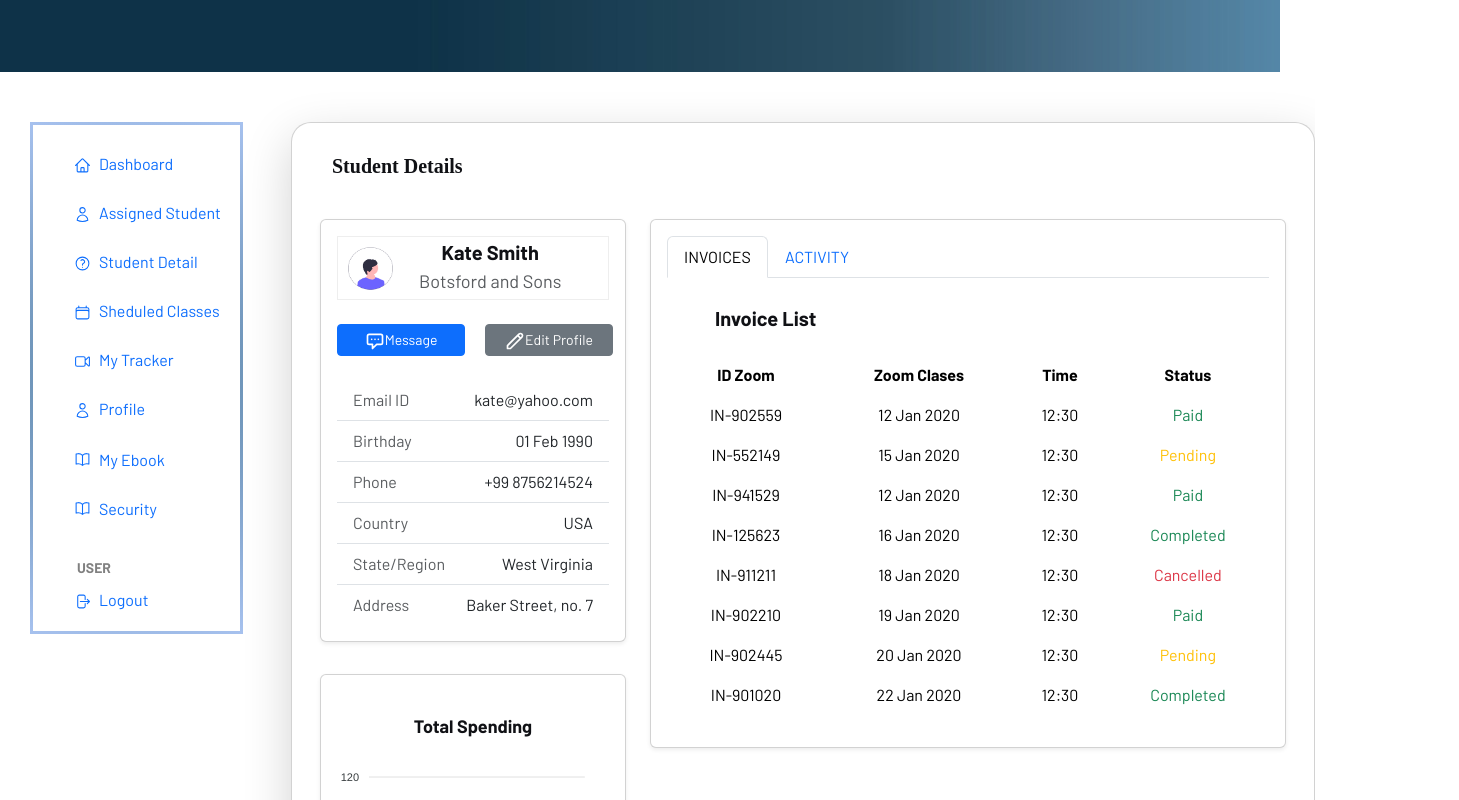
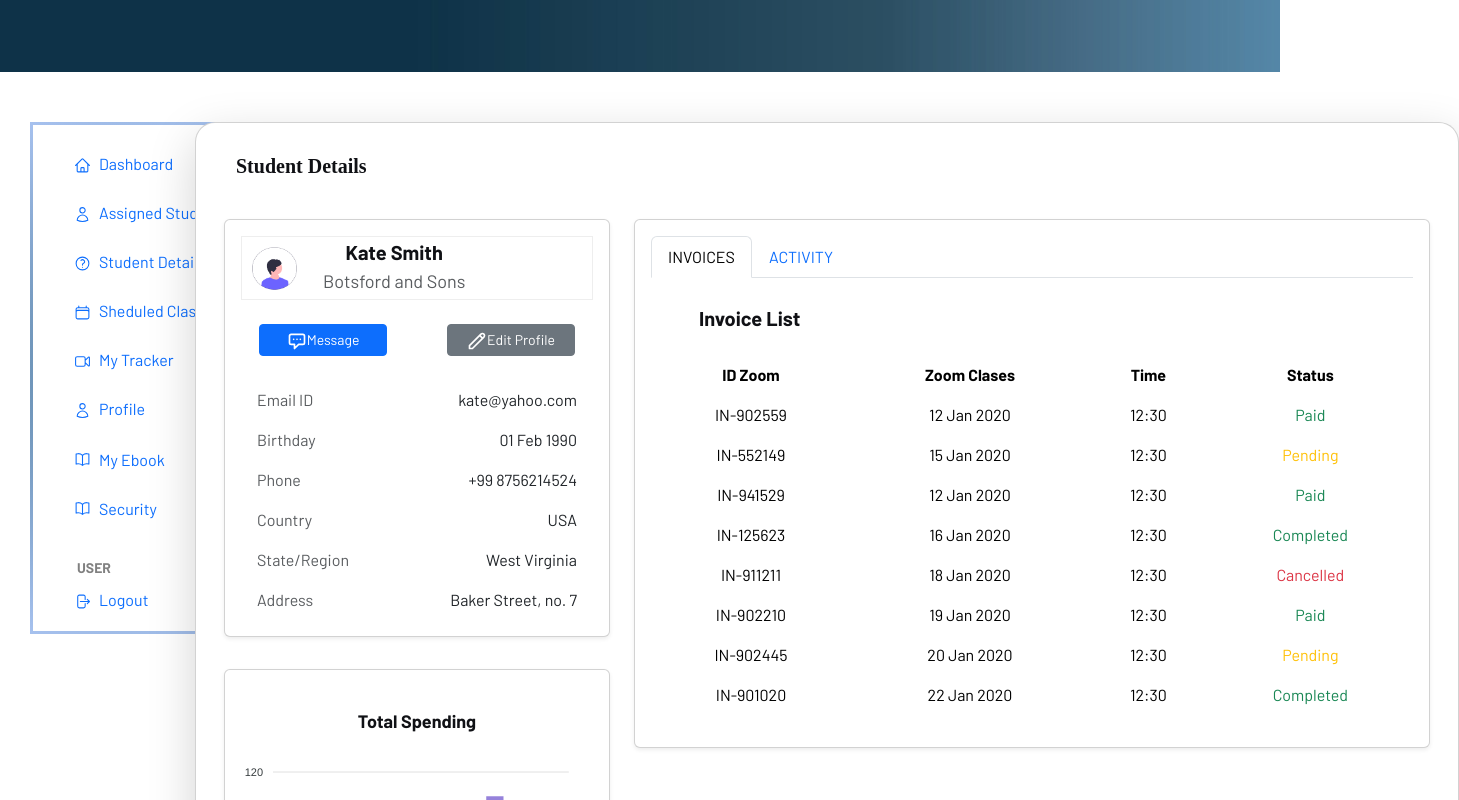
Before and after one commit to kinetic4/Lms-new-teacher-landing-page, a React (Create React App) app: page /Student-details in a window 1280 px wide. Shown: the part 380-1180 px from the top of the page, 1459 px wide, since content can reach past the window. Built offline with nearby package versions, Linux system fonts and the light colour scheme.

Commit message:
small changes

```diff
--- a/src/Dashboard/DashboardPage.jsx
+++ b/src/Dashboard/DashboardPage.jsx
@@ -1,16 +1,14 @@
-import React, {useState} from 'react'
-import { Col, Container, Row, Card, Table } from 'react-bootstrap'
+import React, { useEffect, useState } from 'react';
+import { Col, Container, Row, Card, Table } from 'react-bootstrap';
 import { FontAwesomeIcon } from '@fortawesome/react-fontawesome';
 import { faAward, faBook, faDollar, faGift, faTv, faUsers } from '@fortawesome/free-solid-svg-icons';
+import CountUp from 'react-countup';
 import './DashboardHover.css';
-import styles from './Responsive.module.css'
-import './BadgeStyle.css'
-import { icon } from '@fortawesome/fontawesome-svg-core';
+import styles from './Responsive.module.css';
+import './BadgeStyle.css';
 
 const DashboardPage = () => {
-
-
-  const data = [
+  const initialData = [
     { value: 30, text: 'ENROLLED COURSES', color: '#2f57ef21', textColor: '#2f57ef', icon: faBook, marginBottom: '1rem'},
     { value: 10, text: 'ACTIVE COURSES', color: '#b966e721', textColor: '#b966e7', icon: faTv, marginBottom: '1rem'},
     { value: 7, text: 'COMPLETED COURSES', color: '#80008021', marginBottom: '1rem', icon: faAward, textColor: 'purple' },
@@ -19,17 +17,25 @@ const DashboardPage = () => {
     { value: 25000, text: 'TOTAL EARNINGS', color: '#ff8f3c10', marginBottom: '1rem', icon: faDollar, textColor: '#ff8f3c' },
   ];
 
+  const [data, setData] = useState(initialData);
+
+  useEffect(() => {
+    const timeout = setTimeout(() => {
+      setData(initialData);
+    }, 1000);
+    return () => clearTimeout(timeout);
+  }, []);
 
   const orders = [
-    {  courseName: 'App Development', enrolled: '50', price: '$100.99', status: 'Success' },
-    {  courseName: 'Graphic', enrolled: '40', price: '$200.99', status: 'Processing' },
-    {  courseName: 'Graphic', enrolled: '30', price: '$200.99', status: 'On Hold' },
-    {  courseName: 'Application', enrolled: '40', price: '$200.99', status: 'Canceled' },
-    {  courseName: 'App Development', enrolled: '60', price: '$100.99', status: 'Success' },
-    {  courseName: 'Graphic', enrolled: '30', price: '$200.99', status: 'Processing' },
-    {  courseName: 'Graphic', enrolled: '40', price: '$200.99', status: 'On Hold' },
-    {  courseName: 'Application', enrolled: '20', price: '$200.99', status: 'Canceled' },
-    {  courseName: 'App Development', enrolled: '10', price: '$100.99', status: 'Success' },
+    { courseName: 'App Development', enrolled: '50', price: '$100.99', status: 'Success' },
+    { courseName: 'Graphic', enrolled: '40', price: '$200.99', status: 'Processing' },
+    { courseName: 'Graphic', enrolled: '30', price: '$200.99', status: 'On Hold' },
+    { courseName: 'Application', enrolled: '40', price: '$200.99', status: 'Canceled' },
+    { courseName: 'App Development', enrolled: '60', price: '$100.99', status: 'Success' },
+    { courseName: 'Graphic', enrolled: '30', price: '$200.99', status: 'Processing' },
+    { courseName: 'Graphic', enrolled: '40', price: '$200.99', status: 'On Hold' },
+    { courseName: 'Application', enrolled: '20', price: '$200.99', status: 'Canceled' },
+    { courseName: 'App Development', enrolled: '10', price: '$100.99', status: 'Success' },
   ];
 
   const badge1 = {
@@ -42,7 +48,7 @@ const DashboardPage = () => {
     verticalAlign: 'baseline',
     whiteSpace: 'nowrap',
     borderRadius: '.25rem'
-}
+  };
 
   const badge2 = {
     display: 'inline-block',
@@ -54,7 +60,7 @@ const badge2 = {
     verticalAlign: 'baseline',
     whiteSpace: 'nowrap',
     borderRadius: '.25rem'
-}
+  };
 
   const badge3 = {
     display: 'inline-block',
@@ -66,7 +72,7 @@ const badge3 = {
     verticalAlign: 'baseline',
     whiteSpace: 'nowrap',
     borderRadius: '.25rem'
-}
+  };
 
   const badge4 = {
     display: 'inline-block',
@@ -78,8 +84,7 @@ const badge4 = {
     verticalAlign: 'baseline',
     whiteSpace: 'nowrap',
     borderRadius: '.25rem'
-}
-
+  };
 
   const heading = {
     display: 'flex',
@@ -90,8 +95,7 @@ const heading = {
     position: 'absolute',
     left: '20px',
     right: '0',
-}
-
+  };
 
   const getStatusBadge = (status) => {
     switch (status) {
@@ -118,11 +122,10 @@ const getStatusBadge = (status) => {
               <Card className='card-hover' style={{
                 backgroundColor: item.color,
                 borderRadius: '10px',
-               height: '244px',
-                }}
-                >
+                height: '300px',
+              }}>
                 <Card.Body className="d-flex flex-column align-items-center justify-content-center">
-                <div  style={{
+                  <div style={{
                     backgroundColor: item.color,
                     borderRadius: '50%',
                     width: '100px',
@@ -132,12 +135,15 @@ const getStatusBadge = (status) => {
                     justifyContent: 'center',
                     boxShadow: '0 4px 8px rgba(0,0,0,0.1)',
                     marginBottom: '31px'
-                  }}
-                  >
+                  }}>
                     <FontAwesomeIcon icon={item.icon} size="2x" style={{ color: item.textColor }} />
                   </div>
-                 <Card.Title style={{color: item.textColor, marginBottom: item.marginBottom}}>{item.value}</Card.Title>
-                <Card.Text style={{color: item.textColor, marginBottom: item.marginBottom}}>{item.text}</Card.Text>
+                  <Card.Title style={{color: item.textColor, marginBottom: item.marginBottom}}>
+                    <h1 style={{color: item.textColor, }}><CountUp end={item.value} duration={3.5} /></h1>
+                  </Card.Title>
+                  <Card.Text style={{color: item.textColor, marginBottom: item.marginBottom}}>
+                    {item.text}
+                  </Card.Text>
                 </Card.Body>
               </Card>
             </Col>
@@ -148,10 +154,9 @@ const getStatusBadge = (status) => {
       <Card className={`text-center shadow-lg ${styles.tableCardContainer}`}>
         <h5 style={heading}>My Course</h5>
         <div className="table-responsive" style={{margin: '2rem'}}>
-        <Table borderless  hover style={{ marginTop: '50px', }}>
+          <Table borderless hover style={{ marginTop: '50px' }}>
             <thead style={{ background: 'none' }}>
               <tr style={{ background: '#c1dfdf52' }}>
-
                 <th style={{background: '#2f57ef21'}}>Course Name</th>
                 <th style={{background: '#2f57ef21'}}>Enrolled</th>
                 <th style={{background: '#2f57ef21'}}>Price</th>
@@ -159,9 +164,8 @@ const getStatusBadge = (status) => {
               </tr>
             </thead>
             <tbody style={{ borderTop: 'none' }}>
-                {orders.map((order) => (
-                    <tr key={order.id}>
-
+              {orders.map((order, index) => (
+                <tr key={index}>
                   <td style={{ color: 'gray' }}>{order.courseName}</td>
                   <td style={{ color: 'gray' }}>{order.enrolled}</td>
                   <td style={{ color: 'gray' }}>{order.price}</td>
@@ -176,4 +180,4 @@ const getStatusBadge = (status) => {
   );
 };
 
-export default DashboardPage
+export default DashboardPage;
--- a/src/Dashboard/Responsive.module.css
+++ b/src/Dashboard/Responsive.module.css
@@ -21,10 +21,12 @@
 @media (min-width: 992px) {
   .cardContainer {
     margin-top: -34.5rem;
-    width: 64rem;
-    margin-left: -5rem;
+    width: 79rem;
+    margin-left: -11rem;
   }
 }
+
+
 
 .becomeCardContainer {
   border-radius: 20px !important;
@@ -76,7 +78,7 @@
 @media (min-width: 992px) {
   .tableCardContainer {
     margin-top: 4rem;
-    width: 64rem;
-    margin-left: -5rem;
+    width: 79rem;
+    margin-left: -11rem;
   }
 }
--- a/src/Dashboard/StudentDetailPage.jsx
+++ b/src/Dashboard/StudentDetailPage.jsx
@@ -69,28 +69,28 @@ const StudentDetailPage = () => {
                                         </Button>
                                     </Col>
                                 </Row>
-                                <ListGroup variant="flush">
-                                    <ListGroup.Item className="d-flex justify-content-between">
+                                <ListGroup variant="flush" >
+                                    <ListGroup.Item className="d-flex justify-content-between" style={{border: 'none'}}>
                                         <span className="text-muted">Email ID</span>
                                         <span>kate@yahoo.com</span>
                                     </ListGroup.Item>
-                                    <ListGroup.Item className="d-flex justify-content-between">
+                                    <ListGroup.Item className="d-flex justify-content-between" style={{border: 'none'}}>
                                         <span className="text-muted">Birthday</span>
                                         <span>01 Feb 1990</span>
                                     </ListGroup.Item>
-                                    <ListGroup.Item className="d-flex justify-content-between">
+                                    <ListGroup.Item className="d-flex justify-content-between" style={{border: 'none'}}>
                                         <span className="text-muted">Phone</span>
                                         <span>+99 8756214524</span>
                                     </ListGroup.Item>
-                                    <ListGroup.Item className="d-flex justify-content-between">
+                                    <ListGroup.Item className="d-flex justify-content-between" style={{border: 'none'}}>
                                         <span className="text-muted">Country</span>
                                         <span>USA</span>
                                     </ListGroup.Item>
-                                    <ListGroup.Item className="d-flex justify-content-between">
+                                    <ListGroup.Item className="d-flex justify-content-between" style={{border: 'none'}}>
                                         <span className="text-muted">State/Region</span>
                                         <span>West Virginia</span>
                                     </ListGroup.Item>
-                                    <ListGroup.Item className="d-flex justify-content-between">
+                                    <ListGroup.Item className="d-flex justify-content-between" style={{border: 'none'}}>
                                         <span className="text-muted">Address</span>
                                         <span>Baker Street, no. 7</span>
                                     </ListGroup.Item>
--- a/src/Dashboard/StudentDetailsLayout.jsx
+++ b/src/Dashboard/StudentDetailsLayout.jsx
@@ -4,6 +4,7 @@ import Sidebar from '../component/layout/sidebar';
 import { Container, Row, Col, Card } from 'react-bootstrap';
 import styles from './Responsive.module.css'
 import StudentDetailPage from './StudentDetailPage';
+
 
 const StudentDetail = () => {
 
@@ -34,6 +35,7 @@ const StudentDetail = () => {
           </Col>
         </Row>
       </Container>
+
         </Fragment>
     )
 }
```
Lines whose indentation alone changed are shown as unchanged.
